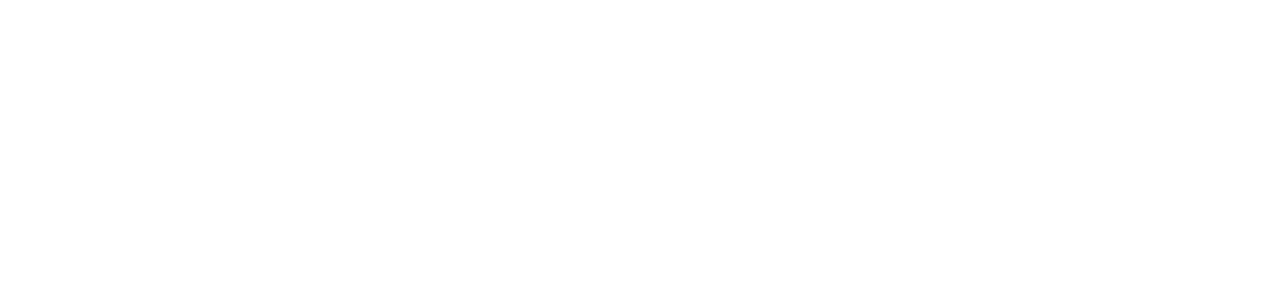
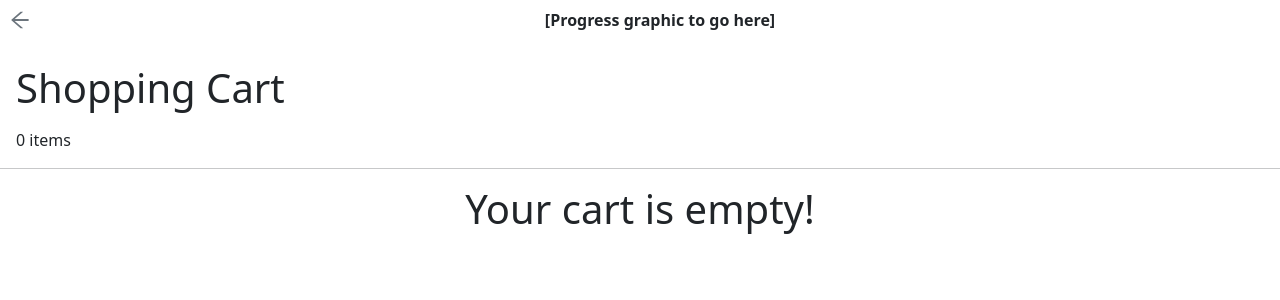
Before and after one commit to kevinpfeifle/better-tech, a React (Create React App) app: page /cart in a window 1280 px wide. Before the commit this address had no page. Shown: the top 300 px of the page. Built offline with nearby package versions, Linux system fonts and the light colour scheme.

Commit message:
WIP shopping cart page

```diff
--- a/src/App.js
+++ b/src/App.js
@@ -4,6 +4,7 @@
 
 import MVPOne from './components/MVPOne';
 import Storefront from './components/Storefront/Storefront/Storefront';
+import ShoppingCart from './components/Storefront/ShoppingCart/ShoppingCart';
 
 
 function App() {
@@ -14,6 +15,7 @@
                     <Routes>
                         <Route path='/' element={<MVPOne />} />
                         <Route path='/storefront' element={<Storefront />} />
+                        <Route path='/cart' element={<ShoppingCart />} />
                         {/* <Route render={() => <RouteNotFound />} /> Catch all route for invalid URL paths, has a link to the home route. */}
                         {/* <Route path='/' render={() => <UnderConstruction />} /> */}
                     </Routes>
--- a/src/components/MVPOne.js
+++ b/src/components/MVPOne.js
@@ -12,7 +12,7 @@
 import TipJar from './TipJar';
 import { NavLink } from 'react-router-dom'
 import ReactPlayer from 'react-player'
-import ProgressBar from './ProgressBar';
+// import ProgressBar from './ProgressBar';
 
 // Opacity/blur on the background whenever a modal is already open -- ImageModel does it already! :D
 // Store items will popups and not pages.
--- /dev/null
+++ b/src/components/Storefront/ShoppingCart/ShoppingCart.js
@@ -0,0 +1,28 @@
+import CartNavbar from './components/CartNavbar';
+import CartItem from './components/CartItem';
+
+import { useSelector, useDispatch } from 'react-redux';
+
+const ShoppingCart = () => {
+
+    const itemCount = useSelector((state) => state.shop.cart.totalCount);
+    const items = useSelector((state) => state.shop.cart.items);
+    const dispatch = useDispatch();
+
+    return (
+        <div style={{paddingTop: '3rem'}}>
+            <CartNavbar></CartNavbar>
+            <h1 className='m-3 text-start'>Shopping Cart</h1>
+            <p className='m-3 text-start'>{itemCount} items</p>
+            <hr></hr>
+            {
+                (Object.entries(items).length > 0) ? Object.entries(items).map((item) => (
+                    <CartItem key={item[1].name} itemId={item[0]} itemName={item[1].name} itemImage={item[1].image} itemPrice={item[1].price} itemCount={item[1].count}></CartItem>
+                )) :
+                <h1>Your cart is empty! </h1>
+            }
+        </div>
+    );
+};
+
+export default ShoppingCart
--- /dev/null
+++ b/src/components/Storefront/ShoppingCart/components/CartNavbar.js
@@ -0,0 +1,18 @@
+import { AiOutlineShopping, AiOutlineArrowLeft} from 'react-icons/ai'
+
+import Stack from 'react-bootstrap/Stack';
+import { NavLink } from 'react-router-dom'
+
+const StoreNavbar = ({storeName}) => {
+
+    return (
+        <div style={{position: 'fixed', top: 0, left: 0, width: '100%', zIndex: 2}}>
+            <Stack direction="horizontal" gap={0}>
+                <NavLink to='/storefront' style={{textDecoration:'none', color:'black'}}><AiOutlineArrowLeft className="m-2 text-secondary" style={{fontSize: '1.5rem'}} /></NavLink>
+                <p className="m-2 mx-auto fw-bold">[Progress graphic to go here]</p>
+            </Stack>
+        </div>
+    );
+};
+
+export default StoreNavbar;
--- a/src/components/Storefront/Storefront/components/ItemCard.js
+++ b/src/components/Storefront/Storefront/components/ItemCard.js
@@ -21,10 +21,13 @@
     const handleClose = () => setVisible(false);
     const handleShow = () => setVisible(true);
 
-    const addToCart = (itemId, itemCount=1) => {
+    const addToCart = (itemCount=1) => {
         let item = {
             itemId: itemId,
-            itemCount: itemCount
+            itemCount: itemCount,
+            itemName: itemTitle,
+            itemImage: itemImgs[0],
+            itemPrice: itemPrice
         }
         dispatch(addItemToCart(item));
     };
@@ -62,7 +65,7 @@
                     </div>
 
                     <Stack direction='horizontal' gap={3} className='align-items-center justify-content-center fixed-bottom p-3 bg-white'>
-                        <Button variant="dark" size='lg' style={{width:'10rem'}} onClick={() => addToCart(itemId)}>Add to Cart</Button>
+                        <Button variant="dark" size='lg' style={{width:'10rem'}} onClick={() => addToCart()}>Add to Cart</Button>
                         <Button variant="dark" size='lg' style={{width:'10rem'}} disabled>Checkout</Button>
                     </Stack>
                 </Modal.Body>
--- a/src/components/Storefront/Storefront/components/StoreNavbar.js
+++ b/src/components/Storefront/Storefront/components/StoreNavbar.js
@@ -10,7 +10,7 @@
             <Stack direction="horizontal" gap={3}>
                 <NavLink to='/' style={{textDecoration:'none', color:'black'}}><AiOutlineArrowLeft className="m-2" style={{fontSize: '2rem'}} /></NavLink>
                 <p className="m-2 ms-auto fw-bold">{storeName}</p>
-                <AiOutlineShopping className="m-2 ms-auto" style={{fontSize: '2rem'}} />
+                <NavLink to='/cart' className="m-2 ms-auto"  style={{textDecoration:'none', color:'black'}}><AiOutlineShopping style={{fontSize: '2rem'}} /></NavLink>
             </Stack>
         </div>
     );
```
Also changed, not shown: src/components/Storefront/ShoppingCart/components/CartItem.js (added, +38 -0 lines).
